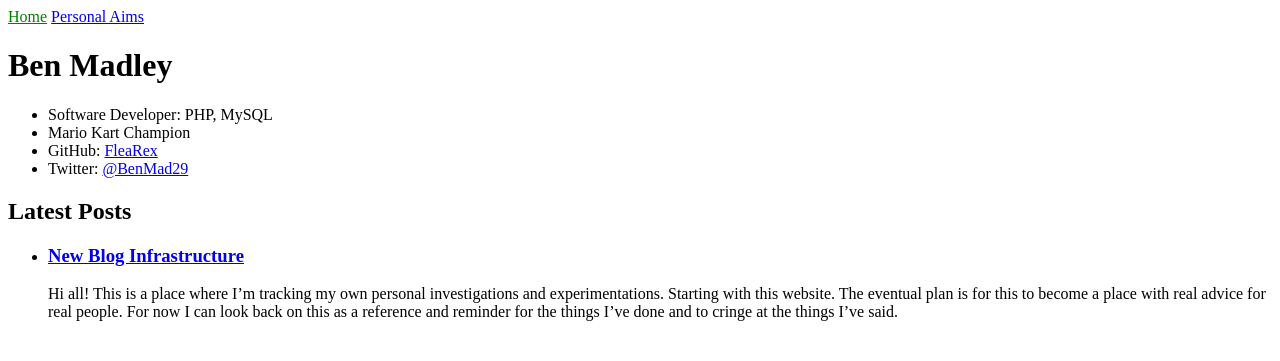
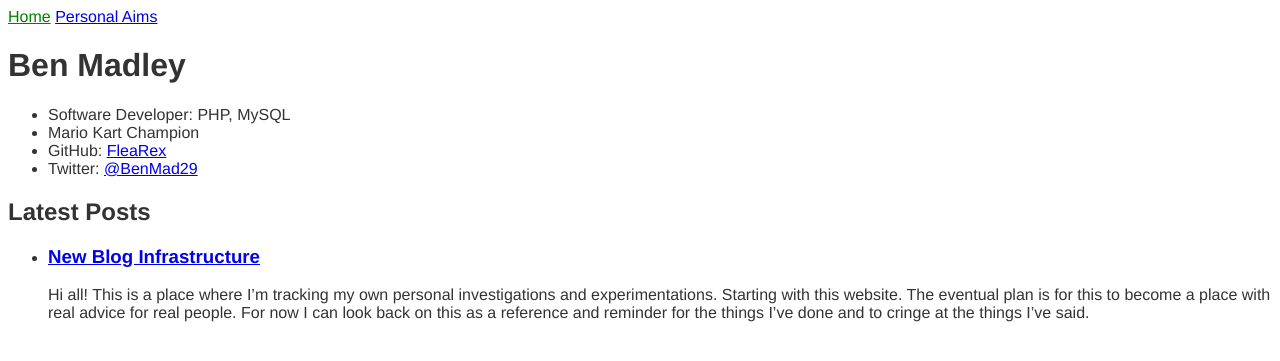
Before and after one commit to FleaRex/PersonalBlog, a Jekyll site: the page built from index.html, in a window 1280 px wide. Shown: the top 361 px of the page. Built offline with Jekyll 4.4.1, drawn with Linux system fonts in a browser that asks for light colours.

Commit message:
Adding some styling.

```diff
--- a/_sass/main.scss
+++ b/_sass/main.scss
@@ -1,3 +1,11 @@
 .current {
   color: green;
 }
+
+$font-stack:    Helvetica, sans-serif;
+$primary-color: #333;
+
+body {
+  font: 100% $font-stack;
+  color: $primary-color;
+}
```
